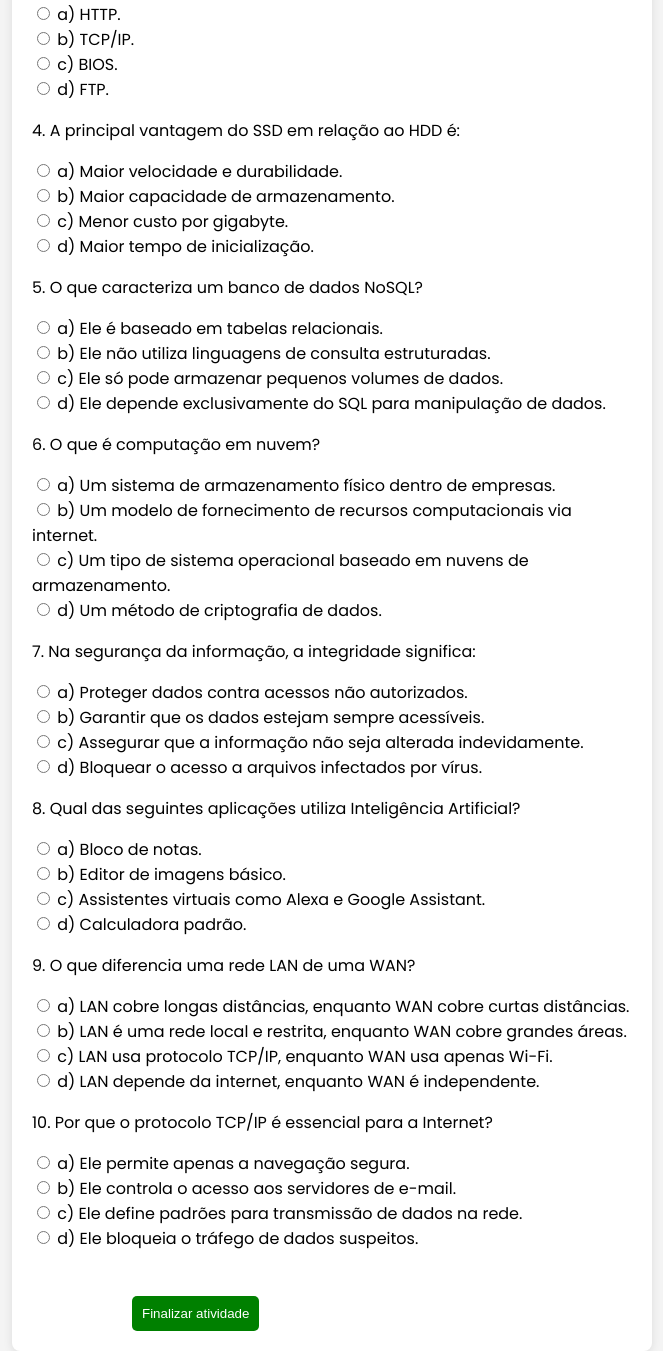
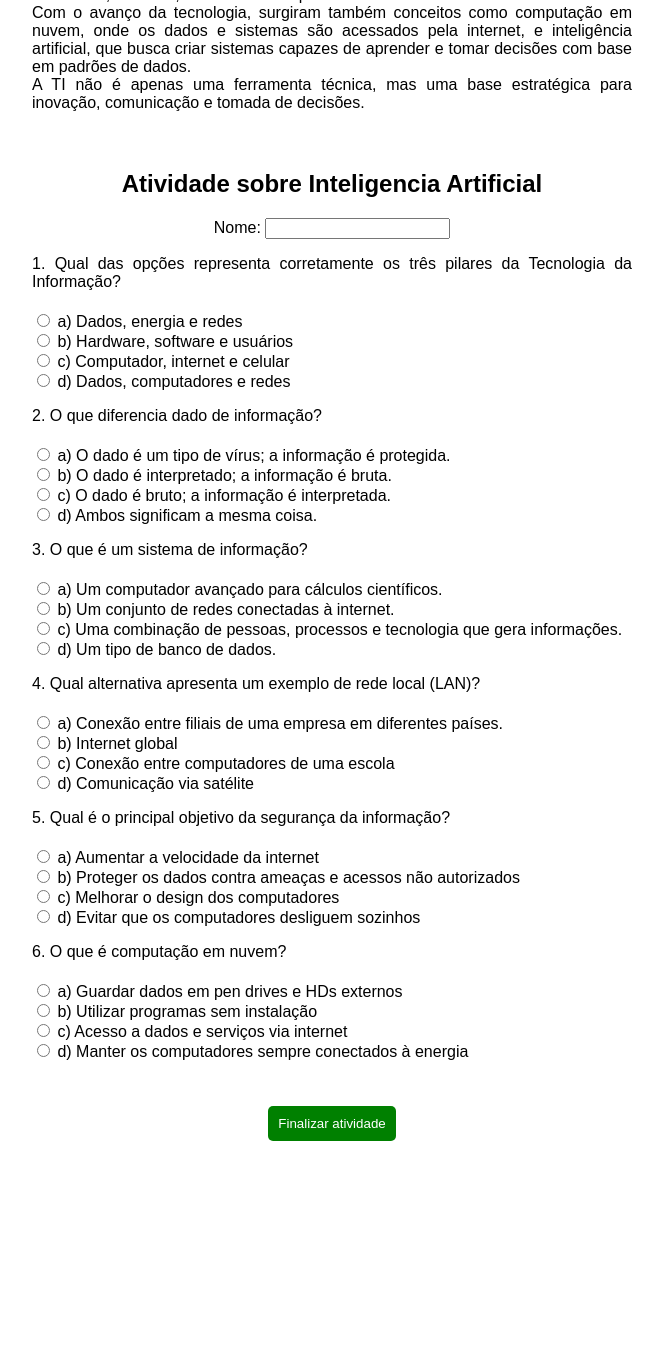
Before and after one commit to nathanlima7/app-atividades, a website: page index.html in a window 1280 px wide. Shown: the part 524-1875 px from the top of the page, without its empty margins (308-971 px from the left). After the commit the page ends 1693 px from the top, so only its background shows below. Drawn offline with Linux system fonts and the light colour scheme.

Commit message:
index.html

```diff
--- a/index.html
+++ b/index.html
@@ -4,102 +4,107 @@
     <meta charset="UTF-8">
     <meta name="viewport" content="width=device-width, initial-scale=1.0">
     <title>Atividades Escolares</title>
-    <link rel="manifest" href="manifest.json">
-    <link rel="stylesheet" href="styles.css">
-    <script>
-        if ('serviceWorker' in navigator) {
-            window.addEventListener('load', function() {
-                navigator.serviceWorker.register('service-worker.js').then(function(registration) {
-                    console.log('Service Worker registrado com sucesso:', registration);
-                }, function(error) {
-                    console.log('Falha ao registrar o Service Worker:', error);
-                });
-            });
+    <link rel="stylesheet" href="manifest.json">
+    <style>
+        @import url('https://fonts.googleapis.com/css2?family=IBM+Plex+Mono:ital,wght@0,100;0,200;0,300;0,400;0,500;0,600;0,700;1,100;1,200;1,300;1,400;1,500;1,600;1,700&family=Poppins:ital,wght@0,100;0,200;0,300;0,400;0,500;0,600;0,700;0,800;0,900;1,100;1,200;1,300;1,400;1,500;1,600;1,700;1,800;1,900&display=swap');
+
+        body {
+            font-family: Arial, sans-serif;
+            text-align: center;
         }
-    </script>
+
+        .container {
+            max-width: 600px;
+            margin: auto;
+            padding: 20px;
+        }
+
+        .container p {
+            text-align: justify;
+            margin-bottom: 20px;
+        }
+
+        .question {
+            margin-bottom: 15px;
+            text-align: left;
+        }
+
+        button {
+            padding: 10px;
+            background: green;
+            color: white;
+            border: none;
+            cursor: pointer;
+            border-radius: 5px;
+            margin-top: 30px;
+        }
+    </style>
 </head>
 <body>
     <div class="container">
-        <h2>Atividade de Fundamentos da Tecnologia da Informação</h2>
+        <h2>Fundamentos da tecnologia da informação</h2>
+        <p>Tecnologia da Informação (TI) é o conjunto de recursos tecnológicos e computacionais utilizados para gerar, processar, armazenar e transmitir informações. Ela está presente em praticamente todos os setores da sociedade moderna, desde empresas e escolas até hospitais, bancos e órgãos públicos. Seu principal objetivo é facilitar o acesso à informação e melhorar a eficiência de processos.
+
+            <br>A TI abrange tanto o hardware, como computadores, servidores, impressoras e redes, quanto o software, que são os programas e sistemas operacionais responsáveis por fazer os equipamentos funcionarem e atenderem às necessidades dos usuários. Um terceiro componente essencial é o usuário, que interage com a tecnologia para executar tarefas e tomar decisões com base nas informações geradas.
+
+            <br>Outro conceito fundamental é o sistema de informação, que combina pessoas, processos e tecnologia para transformar dados em informações úteis. Os dados são brutos, enquanto a informação é o dado interpretado e contextualizado. Por exemplo, a nota de um aluno é um dado; quando esse dado é comparado à média da turma, torna-se uma informação.
+
+            <br>A rede de computadores é um recurso essencial da TI. Ela permite a comunicação entre diferentes dispositivos, facilitando o compartilhamento de arquivos, acesso à internet, envio de mensagens, entre outros. As redes podem ser locais (LAN) ou globais (como a internet).
+
+            <br>A segurança da informação é uma preocupação constante, pois envolve a proteção dos dados contra acessos não autorizados, perdas e vazamentos. Isso inclui o uso de senhas, antivírus, firewalls e boas práticas dos usuários.
+
+            <br>Com o avanço da tecnologia, surgiram também conceitos como computação em nuvem, onde os dados e sistemas são acessados pela internet, e inteligência artificial, que busca criar sistemas capazes de aprender e tomar decisões com base em padrões de dados.
+
+            <br>A TI não é apenas uma ferramenta técnica, mas uma base estratégica para inovação, comunicação e tomada de decisões.</p><br>
+        <h2>Atividade sobre Inteligencia Artificial</h2>
         <label for="">Nome: <input type="text" id="nomeAluno" required></label>
         <form id="quizForm">
             <div class="question">
-                <p>1. O que é um software de sistema?</p>
-                <label><input type="radio" name="q1" value="a) Um programa que auxilia na criação de documentos e planilhas."> a) Um programa que auxilia na criação de documentos e planilhas.</label><br>
-                <label><input type="radio" name="q1" value="b) Um sistema que gerencia os recursos do computador."> b) Um sistema que gerencia os recursos do computador.</label><br>
-                <label><input type="radio" name="q1" value="c) Um antivírus que protege contra ameaças cibernéticas."> c) Um antivírus que protege contra ameaças cibernéticas.</label><br>
-                <label><input type="radio" name="q1" value="d) Um aplicativo de redes sociais."> d) Um aplicativo de redes sociais.</label>
+                <p>1. Qual das opções representa corretamente os três pilares da Tecnologia da Informação?</p>
+                <label><input type="radio" name="q1" value="a"> a) Dados, energia e redes</label><br>
+                <label><input type="radio" name="q1" value="b"> b) Hardware, software e usuários</label><br>
+                <label><input type="radio" name="q1" value="c"> c) Computador, internet e celular</label><br>
+                <label><input type="radio" name="q1" value="d"> d) Dados, computadores e redes</label>
             </div>
 
             <div class="question">
-                <p>2. Qual das alternativas apresenta apenas dispositivos de saída?</p>
-                <label><input type="radio" name="q2" value="a) Teclado e mouse."> a) Teclado e mouse.</label><br>
-                <label><input type="radio" name="q2" value="b) Monitor e impressora."> b) Monitor e impressora.</label><br>
-                <label><input type="radio" name="q2" value="c) Scanner e microfone."> c) Scanner e microfone.</label><br>
-                <label><input type="radio" name="q2" value="d) Processador e memória RAM."> d) Processador e memória RAM.</label>
+                <p>2. O que diferencia dado de informação?</p>
+                <label><input type="radio" name="q2" value="a"> a) O dado é um tipo de vírus; a informação é protegida.</label><br>
+                <label><input type="radio" name="q2" value="b"> b) O dado é interpretado; a informação é bruta.</label><br>
+                <label><input type="radio" name="q2" value="c"> c) O dado é bruto; a informação é interpretada.</label><br>
+                <label><input type="radio" name="q2" value="d"> d) Ambos significam a mesma coisa.</label>
             </div>
 
             <div class="question">
-                <p>3. Qual das opções abaixo NÃO é um protocolo de rede?</p>
-                <label><input type="radio" name="q3" value="a) HTTP."> a) HTTP.</label><br>
-                <label><input type="radio" name="q3" value="b) TCP/IP."> b) TCP/IP.</label><br>
-                <label><input type="radio" name="q3" value="c) BIOS."> c) BIOS.</label><br>
-                <label><input type="radio" name="q3" value="d) FTP."> d) FTP.</label>
+                <p>3. O que é um sistema de informação?</p>
+                <label><input type="radio" name="q3" value="a"> a) Um computador avançado para cálculos científicos.</label><br>
+                <label><input type="radio" name="q3" value="b"> b) Um conjunto de redes conectadas à internet.</label><br>
+                <label><input type="radio" name="q3" value="c"> c) Uma combinação de pessoas, processos e tecnologia que gera informações.</label><br>
+                <label><input type="radio" name="q3" value="d"> d) Um tipo de banco de dados.</label>
             </div>
 
             <div class="question">
-                <p>4. A principal vantagem do SSD em relação ao HDD é:</p>
-                <label><input type="radio" name="q4" value="a) Maior velocidade e durabilidade."> a) Maior velocidade e durabilidade.</label><br>
-                <label><input type="radio" name="q4" value="b) Maior capacidade de armazenamento."> b) Maior capacidade de armazenamento.</label><br>
-                <label><input type="radio" name="q4" value="c) Menor custo por gigabyte."> c) Menor custo por gigabyte.</label><br>
-                <label><input type="radio" name="q4" value="d) Maior tempo de inicialização."> d) Maior tempo de inicialização.</label>
+                <p>4. Qual alternativa apresenta um exemplo de rede local (LAN)?</p>
+                <label><input type="radio" name="q4" value="a"> a) Conexão entre filiais de uma empresa em diferentes países.</label><br>
+                <label><input type="radio" name="q4" value="b"> b) Internet global</label><br>
+                <label><input type="radio" name="q4" value="c"> c) Conexão entre computadores de uma escola</label><br>
+                <label><input type="radio" name="q4" value="d"> d) Comunicação via satélite</label>
             </div>
 
             <div class="question">
-                <p>5. O que caracteriza um banco de dados NoSQL?</p>
-                <label><input type="radio" name="q5" value="a) Ele é baseado em tabelas relacionais."> a) Ele é baseado em tabelas relacionais.</label><br>
-                <label><input type="radio" name="q5" value="b) Ele não utiliza linguagens de consulta estruturadas."> b) Ele não utiliza linguagens de consulta estruturadas.</label><br>
-                <label><input type="radio" name="q5" value="c) Ele só pode armazenar pequenos volumes de dados."> c) Ele só pode armazenar pequenos volumes de dados.</label><br>
-                <label><input type="radio" name="q5" value="d) Ele depende exclusivamente do SQL para manipulação de dados."> d) Ele depende exclusivamente do SQL para manipulação de dados.</label>
+                <p>5. Qual é o principal objetivo da segurança da informação?</p>
+                <label><input type="radio" name="q5" value="a"> a) Aumentar a velocidade da internet</label><br>
+                <label><input type="radio" name="q5" value="b"> b) Proteger os dados contra ameaças e acessos não autorizados</label><br>
+                <label><input type="radio" name="q5" value="c"> c) Melhorar o design dos computadores</label><br>
+                <label><input type="radio" name="q5" value="d"> d) Evitar que os computadores desliguem sozinhos</label>
             </div>
 
             <div class="question">
                 <p>6. O que é computação em nuvem?</p>
-                <label><input type="radio" name="q6" value="a) Um sistema de armazenamento físico dentro de empresas."> a) Um sistema de armazenamento físico dentro de empresas.</label><br>
-                <label><input type="radio" name="q6" value="b) Um modelo de fornecimento de recursos computacionais via internet."> b) Um modelo de fornecimento de recursos computacionais via internet.</label><br>
-                <label><input type="radio" name="q6" value="c) Um tipo de sistema operacional baseado em nuvens de armazenamento."> c) Um tipo de sistema operacional baseado em nuvens de armazenamento.</label><br>
-                <label><input type="radio" name="q6" value="d) Um método de criptografia de dados."> d) Um método de criptografia de dados.</label>
-            </div>
-
-            <div class="question">
-                <p>7. Na segurança da informação, a integridade significa:</p>
-                <label><input type="radio" name="q7" value="a) Proteger dados contra acessos não autorizados."> a) Proteger dados contra acessos não autorizados.</label><br>
-                <label><input type="radio" name="q7" value="b) Garantir que os dados estejam sempre acessíveis."> b) Garantir que os dados estejam sempre acessíveis.</label><br>
-                <label><input type="radio" name="q7" value="c) Assegurar que a informação não seja alterada indevidamente."> c) Assegurar que a informação não seja alterada indevidamente.</label><br>
-                <label><input type="radio" name="q7" value="d) Bloquear o acesso a arquivos infectados por vírus."> d) Bloquear o acesso a arquivos infectados por vírus.</label>
-            </div>
-
-            <div class="question">
-                <p>8. Qual das seguintes aplicações utiliza Inteligência Artificial?</p>
-                <label><input type="radio" name="q8" value="a) Bloco de notas."> a) Bloco de notas.</label><br>
-                <label><input type="radio" name="q8" value="b) Editor de imagens básico."> b) Editor de imagens básico.</label><br>
-                <label><input type="radio" name="q8" value="c) Assistentes virtuais como Alexa e Google Assistant."> c) Assistentes virtuais como Alexa e Google Assistant.</label><br>
-                <label><input type="radio" name="q8" value="d) Calculadora padrão."> d) Calculadora padrão.</label>
-            </div>
-
-            <div class="question">
-                <p>9. O que diferencia uma rede LAN de uma WAN?</p>
-                <label><input type="radio" name="q9" value="a) LAN cobre longas distâncias, enquanto WAN cobre curtas distâncias."> a) LAN cobre longas distâncias, enquanto WAN cobre curtas distâncias.</label><br>
-                <label><input type="radio" name="q9" value="b) LAN é uma rede local e restrita, enquanto WAN cobre grandes áreas."> b) LAN é uma rede local e restrita, enquanto WAN cobre grandes áreas.</label><br>
-                <label><input type="radio" name="q9" value="c) LAN usa protocolo TCP/IP, enquanto WAN usa apenas Wi-Fi."> c) LAN usa protocolo TCP/IP, enquanto WAN usa apenas Wi-Fi.</label><br>
-                <label><input type="radio" name="q9" value="d) LAN depende da internet, enquanto WAN é independente."> d) LAN depende da internet, enquanto WAN é independente.</label>
-            </div>
-            <div class="question">
-                <p>10. Por que o protocolo TCP/IP é essencial para a Internet?</p>
-                <label><input type="radio" name="q10" value="a) Ele permite apenas a navegação segura."> a) Ele permite apenas a navegação segura.</label><br>
-                <label><input type="radio" name="q10" value="b) Ele controla o acesso aos servidores de e-mail."> b) Ele controla o acesso aos servidores de e-mail.</label><br>
-                <label><input type="radio" name="q10" value="c) Ele define padrões para transmissão de dados na rede."> c) Ele define padrões para transmissão de dados na rede.</label><br>
-                <label><input type="radio" name="q10" value="d) Ele bloqueia o tráfego de dados suspeitos."> d) Ele bloqueia o tráfego de dados suspeitos.</label>
+                <label><input type="radio" name="q6" value="a"> a) Guardar dados em pen drives e HDs externos</label><br>
+                <label><input type="radio" name="q6" value="b"> b) Utilizar programas sem instalação</label><br>
+                <label><input type="radio" name="q6" value="c"> c) Acesso a dados e serviços via internet</label><br>
+                <label><input type="radio" name="q6" value="d"> d) Manter os computadores sempre conectados à energia</label>
             </div>
 
             <button type="button" onclick="enviarRespostas()">Finalizar atividade</button>
@@ -124,7 +129,7 @@
             });
 
             let mensagem = encodeURIComponent(respostas.join('\n'));
-            let numeroWhatsApp = "5586999816098";
+            let numeroWhatsApp = "5586999816098"; // Substitua pelo número do professor
             let url = `https://wa.me/${numeroWhatsApp}?text=${mensagem}`;
             window.open(url, '_blank');
         }
```
